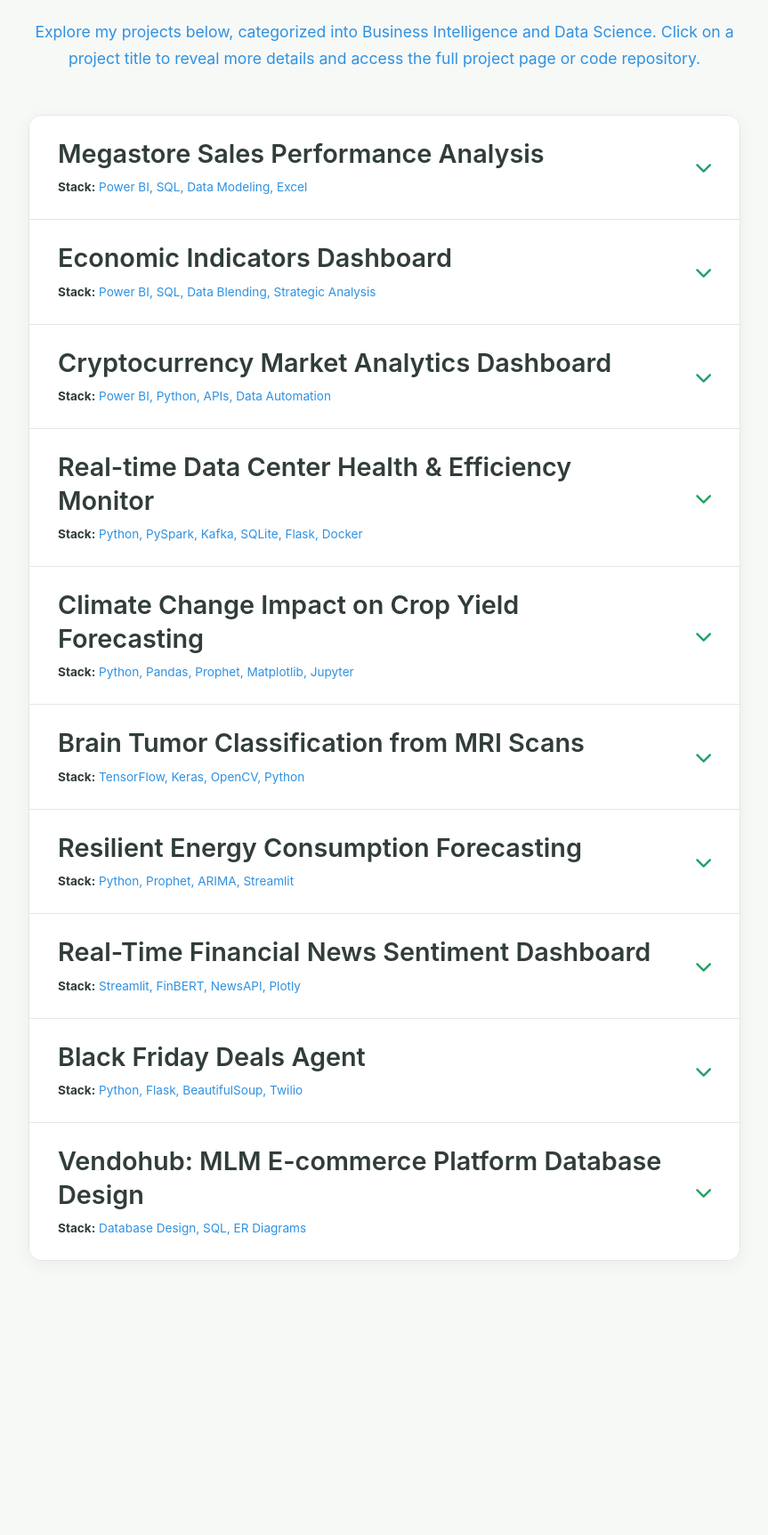
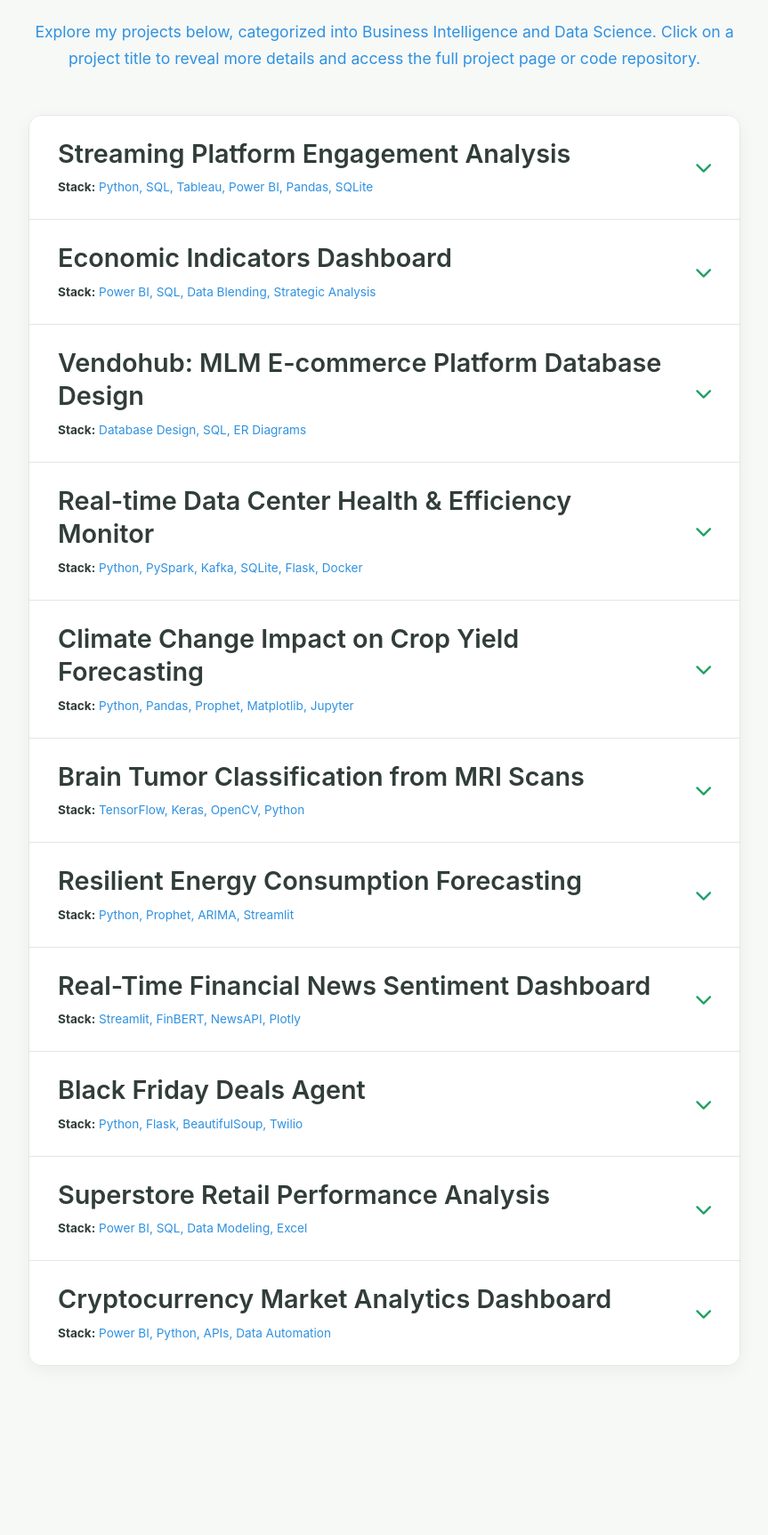
Before and after one commit to Lakesh-99/My_Portfolio, a plain HTML site: page projects.html in a window 1280 px wide. Shown: the part 251-1976 px from the top of the page at 89% size, without its empty margins (208-1071 px from the left). Drawn offline with nearby package versions, Linux system fonts and the light colour scheme.

Commit message:
Update projects.html

```diff
--- a/projects.html
+++ b/projects.html
@@ -49,19 +49,18 @@
                 <div class="projects-accordion">
 
 
-
                     <div class="project-accordion-item">
-                        <div class="project-accordion-header">
-                            <div class="project-header-text">
-                                <h3 class="project-title">Megastore Sales Performance Analysis</h3>
-                                <div class="tech-stack project-header-tech-stack"><strong>Stack:</strong> Power BI, SQL, Data Modeling, Excel</div>
+                         <div class="project-accordion-header">
+                             <div class="project-header-text">
+                                 <h3 class="project-title">Streaming Platform Engagement Analysis</h3>
+                                 <div class="tech-stack project-header-tech-stack"><strong>Stack:</strong> Python, SQL, Tableau, Power BI, Pandas, SQLite</div>
                             </div>
                             <i class="fas fa-chevron-down accordion-icon"></i>
                         </div>
                         <div class="project-accordion-content">
-                            <p class="project-description">Built a dynamic Power BI dashboard to monitor sales and profit across 230+ cities. Collaborated with users to define metrics and develop executive-level visualizations. Integrated data from SQL and flat files into a centralized model for analysis.</p>
-                            <div class="project-accordion-buttons">
-                                <a href="superstore.html" class="project-btn btn-details">Project Details</a>
+                             <p class="project-description">Analyzed user engagement and viewing behavior from a streaming service. This involved querying user data with SQL, cleaning it in Python, and building an interactive dashboard in Tableau/Power BI to find actionable insights.</p>
+                             <div class="project-accordion-buttons">
+                                  <a href="espn.html" class="project-btn btn-details">Project Details</a>
                             </div>
                         </div>
                     </div>
@@ -85,15 +84,17 @@
                     <div class="project-accordion-item">
                         <div class="project-accordion-header">
                             <div class="project-header-text">
-                                <h3 class="project-title">Cryptocurrency Market Analytics Dashboard</h3>
-                                <div class="tech-stack project-header-tech-stack"><strong>Stack:</strong> Power BI, Python, APIs, Data Automation</div>
+                                <h3 class="project-title">Vendohub: MLM E-commerce Platform Database Design</h3>
+                                <div class="tech-stack project-header-tech-stack"><strong>Stack:</strong> Database Design, SQL, ER Diagrams</div>
                             </div>
                             <i class="fas fa-chevron-down accordion-icon"></i>
                         </div>
                         <div class="project-accordion-content">
-                             <p class="project-description">Created a Power BI dashboard for live crypto market data. Automated data ingestion and cleaning with Python and SQL to ensure accuracy. The dashboard enabled data-driven investment discussions by simplifying complex market trends for stakeholders.</p>
+                            <p class="project-description">
+                                Designed a comprehensive, robust, and scalable database architecture for Vendohub, an MLM e-commerce platform. The project emphasizes data integrity, security (including encrypted sensitive data and unique constraints), and comprehensive functionality, highlighted through a detailed ER Diagram.
+                            </p>
                             <div class="project-accordion-buttons">
-                                <a href="crypto.html" class="project-btn btn-details">Project Details</a>
+                                <a href="vendohub.html" class="project-btn btn-details">Project Details</a>
                             </div>
                         </div>
                     </div>
@@ -194,20 +195,36 @@
                         </div>
                     </div>
 
+
+
                     <div class="project-accordion-item">
                         <div class="project-accordion-header">
                             <div class="project-header-text">
-                                <h3 class="project-title">Vendohub: MLM E-commerce Platform Database Design</h3>
-                                <div class="tech-stack project-header-tech-stack"><strong>Stack:</strong> Database Design, SQL, ER Diagrams</div>
+                                <h3 class="project-title">Superstore Retail Performance Analysis</h3>
+                                <div class="tech-stack project-header-tech-stack"><strong>Stack:</strong> Power BI, SQL, Data Modeling, Excel</div>
                             </div>
                             <i class="fas fa-chevron-down accordion-icon"></i>
                         </div>
                         <div class="project-accordion-content">
-                            <p class="project-description">
-                                Designed a comprehensive, robust, and scalable database architecture for Vendohub, an MLM e-commerce platform. The project emphasizes data integrity, security (including encrypted sensitive data and unique constraints), and comprehensive functionality, highlighted through a detailed ER Diagram.
-                            </p>
+                            <p class="project-description">Built a dynamic Power BI dashboard to monitor sales and profit across 230+ cities. Collaborated with users to define metrics and develop executive-level visualizations. Integrated data from SQL and flat files into a centralized model for analysis.</p>
                             <div class="project-accordion-buttons">
-                                <a href="vendohub.html" class="project-btn btn-details">Project Details</a>
+                                <a href="superstore.html" class="project-btn btn-details">Project Details</a>
+                            </div>
+                        </div>
+                    </div>
+
+                    <div class="project-accordion-item">
+                        <div class="project-accordion-header">
+                            <div class="project-header-text">
+                                <h3 class="project-title">Cryptocurrency Market Analytics Dashboard</h3>
+                                <div class="tech-stack project-header-tech-stack"><strong>Stack:</strong> Power BI, Python, APIs, Data Automation</div>
+                            </div>
+                            <i class="fas fa-chevron-down accordion-icon"></i>
+                        </div>
+                        <div class="project-accordion-content">
+                             <p class="project-description">Created a Power BI dashboard for live crypto market data. Automated data ingestion and cleaning with Python and SQL to ensure accuracy. The dashboard enabled data-driven investment discussions by simplifying complex market trends for stakeholders.</p>
+                            <div class="project-accordion-buttons">
+                                <a href="crypto.html" class="project-btn btn-details">Project Details</a>
                             </div>
                         </div>
                     </div>
```
